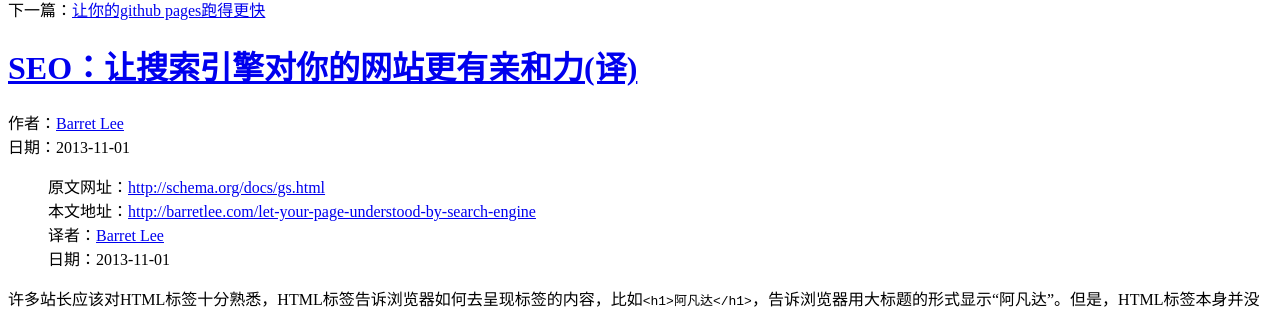
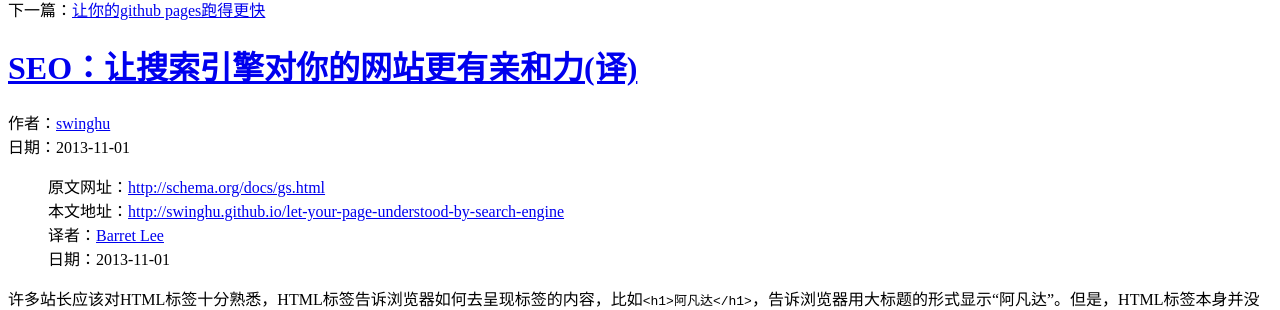
Before and after one commit to swinghu/swinghu.github.com, a Jekyll site: the page built from _posts/blog/2013-11-01-let-your-page-understood-by-search-engine.md, in a window 1280 px wide and 900 px high. Shown: the part 269-579 px from the top of the window. Built offline with Jekyll 4.4.1, drawn with Linux system fonts in a browser that asks for light colours; Markdown is read by kramdown in place of the engine named in the settings; a style sheet for code colours, icons or effects is not loaded.

Commit message:
add new files

```diff
--- a/_config.yml
+++ b/_config.yml
@@ -13,19 +13,19 @@ baseurl: /
 #lsi: true
 
 # Disqus Comments
-disqus_short_name: barretlee
+disqus_short_name: swinghu
 disqus_show_comment_count: true
 
 # site
-title: BarretLee's Blog
-url: http://barretlee.com
-repo: http://qianduannotes.duapp.com/github/barretlee.github.com
+title: swinghu's Blog
+url: http://swinghu.github.io
+repo: http://qianduannotes.duapp.com/github/swinghu.github.io
 feed: /atom.xml
 
 # color scheme
 highlight: light
 
 # author
-author_name: Barret Lee
-author_email: barret.china@gmail.com
-author_info: <a href="http://barretlee.com">BarretLee</a>
+author_name: swinghu
+author_email: ogrecpp@gmail.com
+author_info: <a href="http://swinghu.github.io">swinghu</a>
```
Also changed, not shown: about.md (+4 -4 lines).
